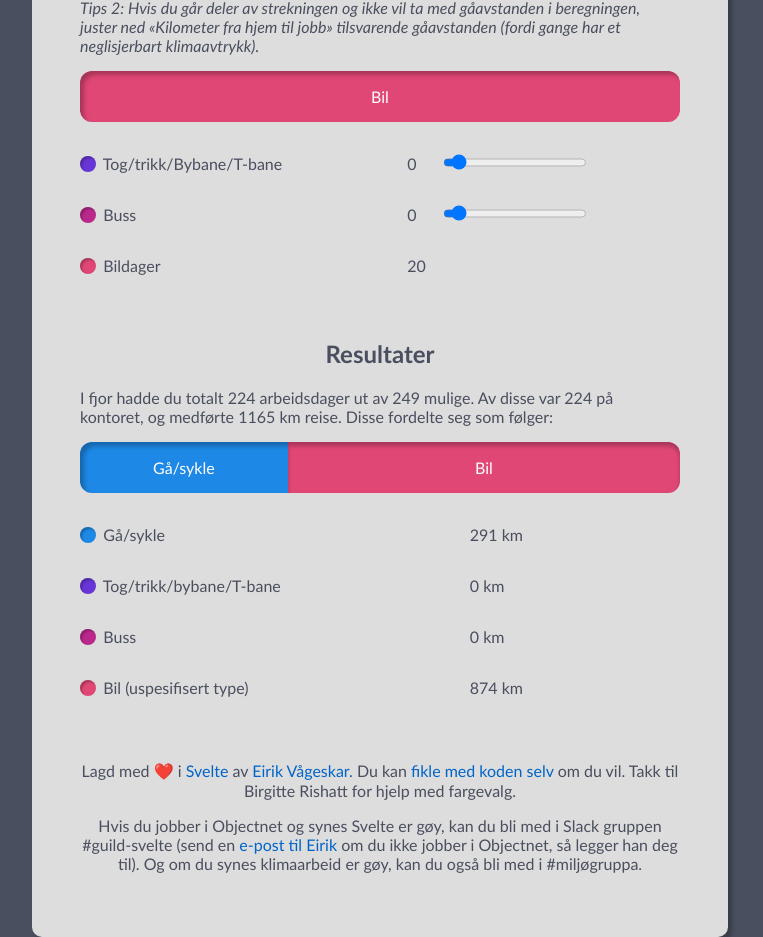
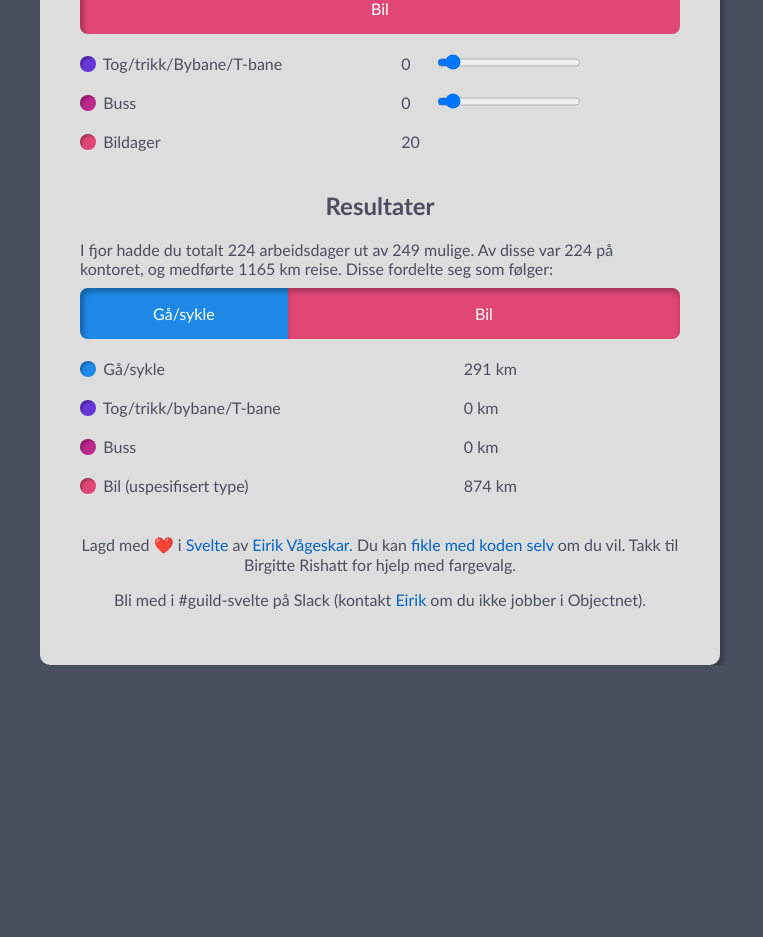
Before and after one commit to Vages/knowit-climate-calculator, a Svelte app: page / in a window 1280 px wide. Shown: the part 905-1842 px from the top of the page, without its empty margins (260-1023 px from the left). After the commit the page ends 1570 px from the top, so only its background shows below. Built offline with nearby package versions, Linux system fonts and the light colour scheme.

Commit message:
:lipstick: Convert spacings to pixels

```diff
--- a/src/App.svelte
+++ b/src/App.svelte
@@ -71,7 +71,6 @@
 
 <style>
 	:root {
-		/* Color Theme Swatches in Hex */
 		--theme-green: #1d88e5;
 		--theme-purple: #6835d6;
 		--theme-black: #4a4f5f;
@@ -109,8 +108,8 @@
 	}
 
 	.content {
-		margin: 3rem auto;
-		padding: 3rem;
+		margin: 40px auto;
+		padding: 40px;
 		background: #ddd;
 		border-radius: 10px;
 		color: var(--theme-black);
@@ -122,8 +121,8 @@
 		display: grid;
 		grid-template-columns: repeat(2, auto);
 		grid-auto-flow: row;
-		grid-gap: 2rem;
-		margin: 2rem 0;
+		grid-gap: 20px;
+		margin: 20px 0;
 		align-items: center;
 	}
 
@@ -133,7 +132,7 @@
 	}
 
 	.ratio_display {
-		margin: 1rem 0;
+		margin: 10px 0;
 		display: flex;
 		text-align: center;
 	}
@@ -146,13 +145,13 @@
 
 	.ratio_display > *:first-child {
 		box-shadow: 4px 4px 4px rgba(0, 0, 0, 0.25) inset;
-		border-top-left-radius: 0.75rem;
-		border-bottom-left-radius: 0.75rem;
+		border-top-left-radius: 8px;
+		border-bottom-left-radius: 8px;
 	}
 
 	.ratio_display > *:last-child {
-		border-top-right-radius: 0.75rem;
-		border-bottom-right-radius: 0.75rem;
+		border-top-right-radius: 8px;
+		border-bottom-right-radius: 8px;
 	}
 
 	.unmotorized {
@@ -183,7 +182,7 @@
 	}
 
 	.results {
-		margin: 4rem 0;
+		margin: 40px 0;
 	}
 
 	footer {
@@ -419,11 +418,9 @@
 				om du vil. Takk til Birgitte Rishatt for hjelp med fargevalg.
 			</p>
 			<p>
-				Hvis du jobber i Objectnet og synes Svelte er gøy, kan du bli med i
-				Slack gruppen #guild-svelte (send en
-				<a href="mailto:eirik.vageskar@knowit.no">e-post til Eirik</a>
-				om du ikke jobber i Objectnet, så legger han deg til). Og om du synes
-				klimaarbeid er gøy, kan du også bli med i #miljøgruppa.
+				Bli med i #guild-svelte på Slack (kontakt
+				<a href="mailto:eirik.vageskar@knowit.no">Eirik</a>
+				om du ikke jobber i Objectnet).
 			</p>
 		</footer>
 	</div>
```
